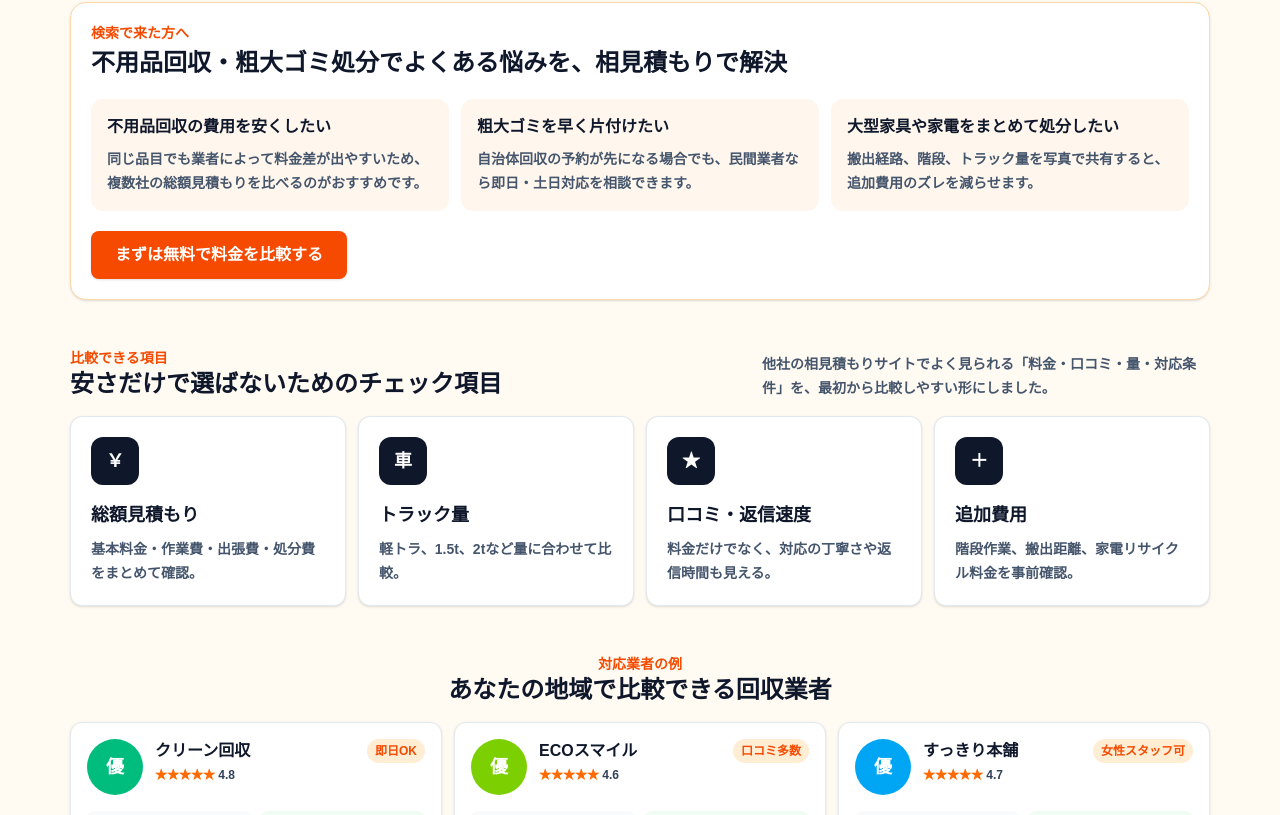
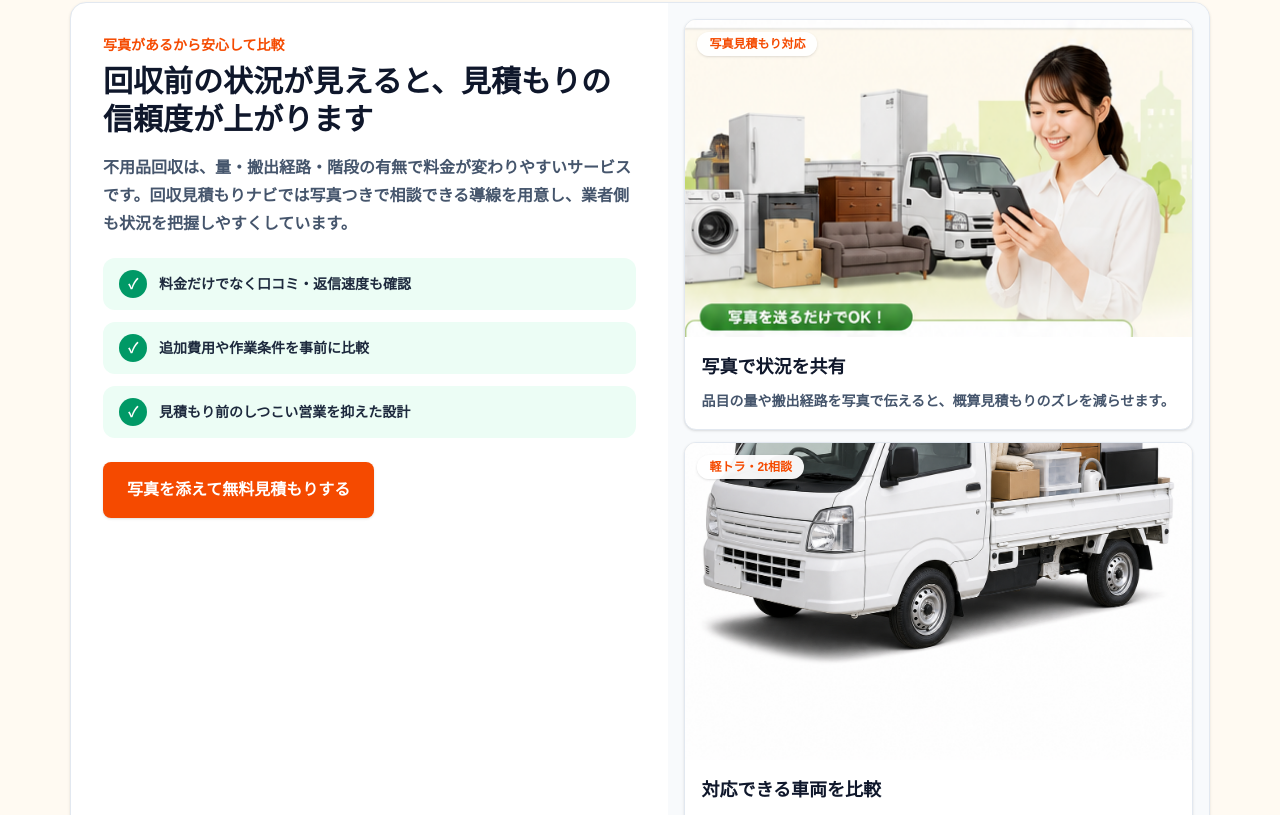
Before and after one commit to mmaji1204/kaisyuu-mitsumori-navi, a Next.js app: page / in a window 1280 px wide. Shown: the part 1025-1840 px from the top of the page. Built offline with nearby package versions, Linux system fonts and the light colour scheme; no server answers.

Commit message:
Add photo trust section

```diff
--- a/src/app/page.tsx
+++ b/src/app/page.tsx
@@ -68,6 +68,31 @@ const meritCards = [
   { title: "口コミを確認", body: "対応品質も見える", mark: "声" },
   { title: "最短即日", body: "急ぎの回収も相談", mark: "即" },
   { title: "無料で依頼", body: "キャンセル相談も無料", mark: "0" },
+];
+
+const trustPhotoCards = [
+  {
+    title: "写真で状況を共有",
+    body: "品目の量や搬出経路を写真で伝えると、概算見積もりのズレを減らせます。",
+    image: "/hero-photo-original.png",
+    alt: "不用品と回収トラックを背景にスマホで見積もり相談する女性",
+    badge: "写真見積もり対応",
+    imageClassName: "object-cover",
+  },
+  {
+    title: "対応できる車両を比較",
+    body: "軽トラックから2t車まで、回収量に合う業者を比較しやすく整理します。",
+    image: "/hero-truck.png",
+    alt: "不用品回収に対応するトラックのイメージ",
+    badge: "軽トラ・2t相談",
+    imageClassName: "object-cover object-bottom",
+  },
+];
+
+const assurancePoints = [
+  "料金だけでなく口コミ・返信速度も確認",
+  "追加費用や作業条件を事前に比較",
+  "見積もり前のしつこい営業を抑えた設計",
 ];
 
 const comparisonPoints = [
@@ -502,6 +527,74 @@ export default function Home() {
       </section>
 
       <section className="mx-auto w-full max-w-[1180px] px-3 py-4 sm:px-4 sm:py-6 lg:px-5">
+        <div className="overflow-hidden rounded-2xl border border-slate-200 bg-white shadow-sm">
+          <div className="grid gap-0 lg:grid-cols-[1.05fr_0.95fr]">
+            <div className="p-5 sm:p-6 lg:p-8">
+              <p className="text-sm font-black text-orange-600">
+                写真があるから安心して比較
+              </p>
+              <h2 className="mt-2 text-2xl font-black leading-tight sm:text-3xl">
+                回収前の状況が見えると、見積もりの信頼度が上がります
+              </h2>
+              <p className="mt-4 text-sm font-bold leading-7 text-slate-600 sm:text-base">
+                不用品回収は、量・搬出経路・階段の有無で料金が変わりやすいサービスです。
+                {brand.name}では写真つきで相談できる導線を用意し、業者側も状況を把握しやすくしています。
+              </p>
+
+              <div className="mt-5 grid gap-3">
+                {assurancePoints.map((point) => (
+                  <div
+                    key={point}
+                    className="flex items-center gap-3 rounded-xl bg-emerald-50 px-4 py-3 text-sm font-black text-slate-800"
+                  >
+                    <span className="grid h-7 w-7 shrink-0 place-items-center rounded-full bg-emerald-600 text-white">
+                      ✓
+                    </span>
+                    {point}
+                  </div>
+                ))}
+              </div>
+
+              <a
+                href="#contact"
+                className="mt-6 inline-flex w-full items-center justify-center rounded-lg bg-orange-600 px-6 py-4 text-center font-black text-white shadow-sm sm:w-auto"
+              >
+                写真を添えて無料見積もりする
+              </a>
+            </div>
+
+            <div className="grid gap-3 bg-slate-50 p-3 sm:grid-cols-2 lg:grid-cols-1 lg:p-4">
+              {trustPhotoCards.map((card) => (
+                <article
+                  key={card.title}
+                  className="overflow-hidden rounded-xl border border-slate-200 bg-white shadow-sm"
+                >
+                  <div className="relative aspect-[16/10] bg-orange-50">
+                    <Image
+                      src={card.image}
+                      alt={card.alt}
+                      fill
+                      sizes="(max-width: 640px) 100vw, (max-width: 1024px) 50vw, 420px"
+                      className={card.imageClassName}
+                    />
+                    <span className="absolute left-3 top-3 rounded-full bg-white/95 px-3 py-1 text-xs font-black text-orange-600 shadow-sm">
+                      {card.badge}
+                    </span>
+                  </div>
+                  <div className="p-4">
+                    <h3 className="text-lg font-black">{card.title}</h3>
+                    <p className="mt-2 text-sm font-bold leading-6 text-slate-600">
+                      {card.body}
+                    </p>
+                  </div>
+                </article>
+              ))}
+            </div>
+          </div>
+        </div>
+      </section>
+
+      <section className="mx-auto w-full max-w-[1180px] px-3 py-4 sm:px-4 sm:py-6 lg:px-5">
         <div className="rounded-2xl border border-orange-200 bg-white p-5 shadow-sm">
           <p className="text-sm font-black text-orange-600">検索で来た方へ</p>
           <h2 className="mt-1 text-xl font-black sm:text-2xl">
```
